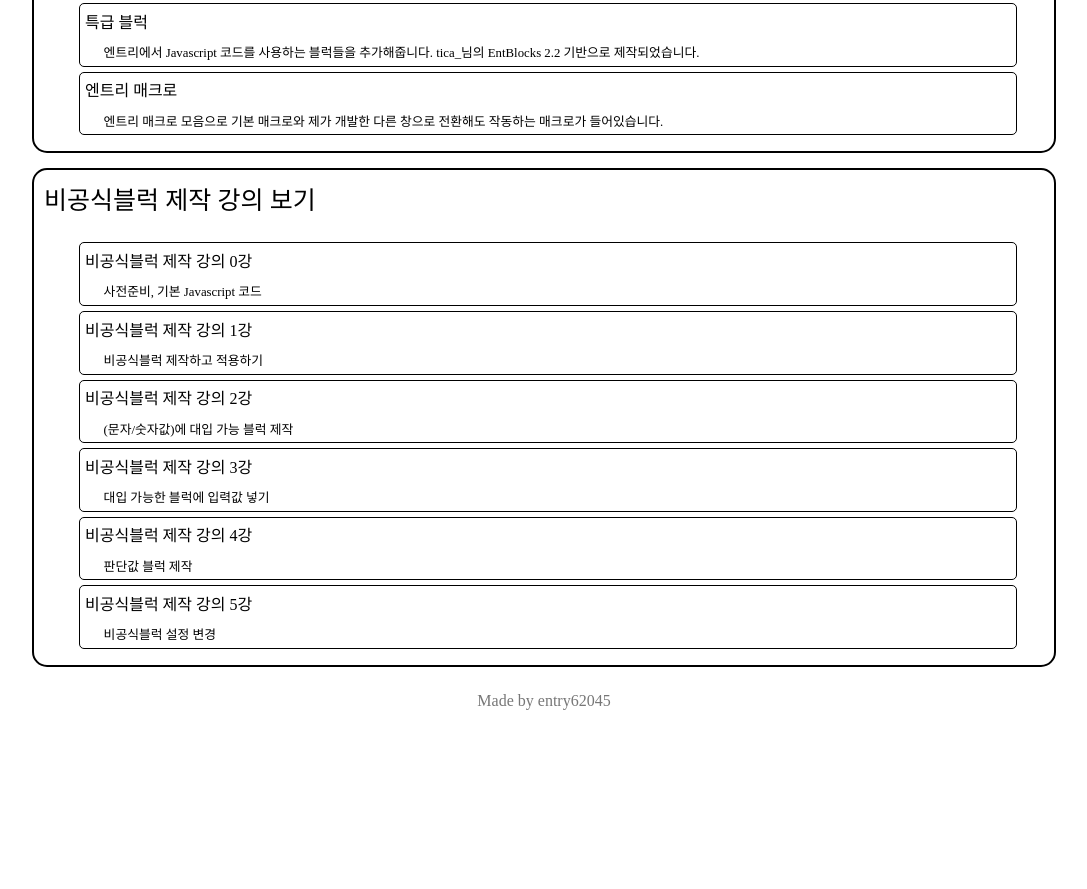
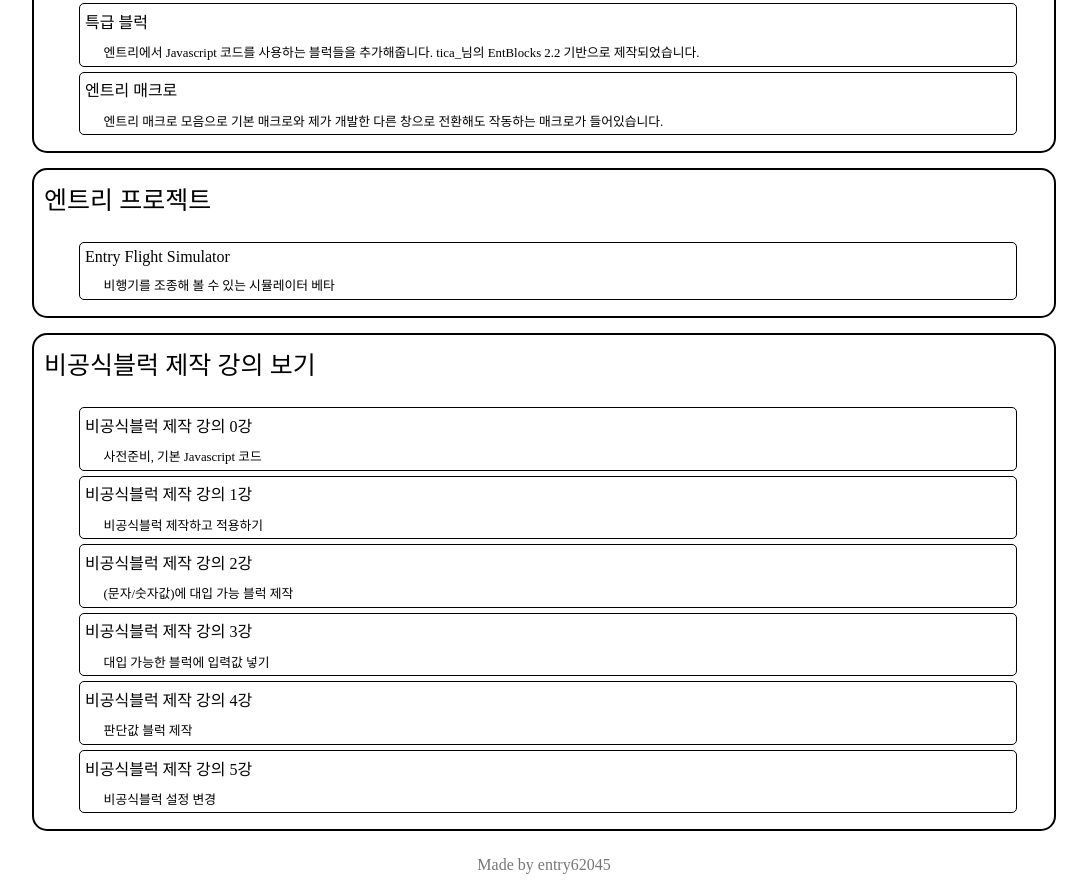
Before and after one commit to entry62045/entry62045.github.io, a plain HTML site: page index.html in a window 1280 px wide. Shown: the part 1196-2085 px from the top of the page, without its empty margins (96-1183 px from the left). Before the commit the page ends 1921 px from the top, so only its background shows below. Drawn offline with Linux system fonts and the light colour scheme.

Commit message:
페이지 업데이트

```diff
--- a/index.html
+++ b/index.html
@@ -4,6 +4,7 @@
 		<title>62045의 페이지</title>
 		<link rel="stylesheet" href="style.css">
 		<meta charset="UTF-8">
+		<script src="index.js"></script>
 	</head>
 	<body>
 		<div id="username">entry62045<br><div id="smalltext">프로그래밍 마스터, 62045</div></div><br>
@@ -34,6 +35,17 @@
 					<li>
 						<div id="division3">엔트리 매크로</div>
 						<div id="division4">엔트리 매크로 모음으로 기본 매크로와 제가 개발한 다른 창으로 전환해도 작동하는 매크로가 들어있습니다.</div>
+					</li>
+				</a>
+			</ul>
+		</div>
+		<div id="division">
+			<div id="division2">엔트리 프로젝트</div>
+			<ul>
+				<a href="https://playentry.org/entry62045/6028ba7bf642ae6ecd129309" target="_blank">
+					<li>
+						<div id="division3">Entry Flight Simulator</div>
+						<div id="division4"><div id="entryproject1">비행기를 조종해 볼 수 있는 시뮬레이터 베타</div></div>
 					</li>
 				</a>
 			</ul>
```
Also changed, not shown: index.js (added).
